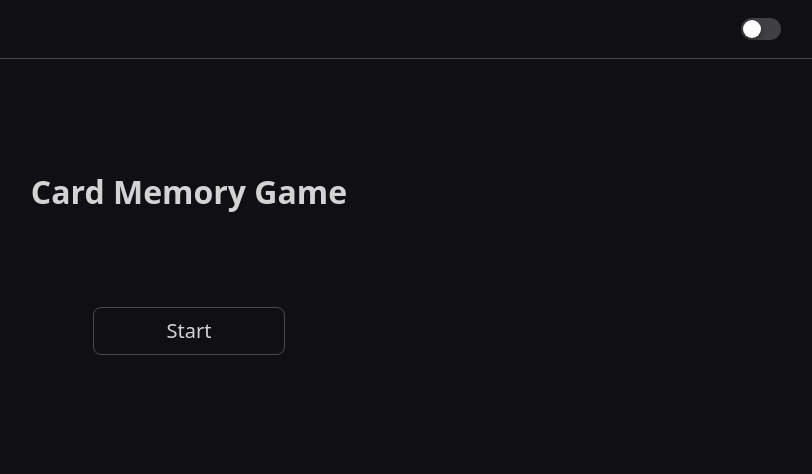
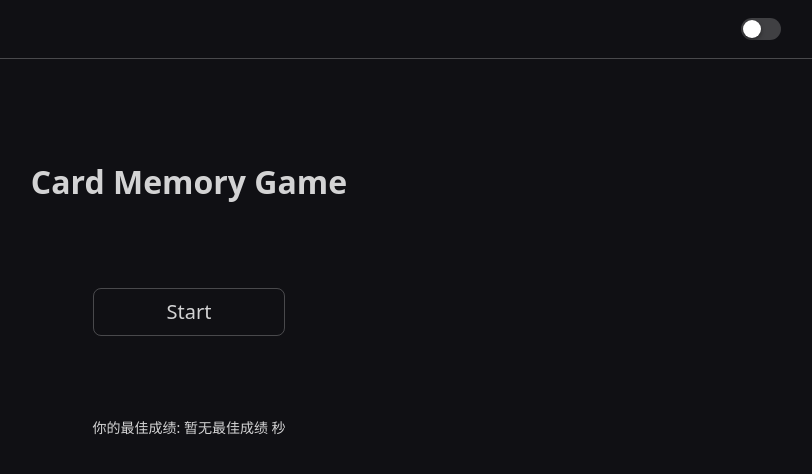
Before and after one commit to VaneBass/card-memory-game, a Vue app: page /#/ in a window 1280 px wide. Shown: the top 474 px of the page, without its empty margins (451-1263 px from the left). Built offline with nearby package versions, Linux system fonts and the light colour scheme.

Commit message:
添加新功能,记录最短用时;修复离开游戏页面时,卡片不重新排序的bug

```diff
--- a/src/pages/GamePage.vue
+++ b/src/pages/GamePage.vue
@@ -17,9 +17,10 @@
 import TheCard from "../components/TheCard.vue";
 import { NEl, useDialog } from "naive-ui";
 import { useCardStore } from "../store/cardStore";
-import { onMounted, ref } from "vue";
+import { onMounted, onUnmounted, ref } from "vue";
 import { shuffle } from "lodash-es";
 import { useRouter } from "vue-router";
+import { useTimeStore } from "../store/timeStore";
 
 let matchedCard = 0;
 let cardOne, cardTwo;
@@ -29,6 +30,8 @@ let cardStore = useCardStore();
 let cards = ref(cardStore.cards);
 cards.value = shuffle(cardStore.cards);
 
+let timeSotre = useTimeStore();
+
 let start = null;
 let end = null;
 
@@ -36,8 +39,14 @@ const router = useRouter();
 
 const dialog = useDialog();
 
+// 页面加载完成后，开始计时
 onMounted(() => {
   start = Date.now();
+});
+
+// 页面卸载时，卡片重新排序
+onUnmounted(() => {
+  shuffleCard();
 });
 
 // 卡片点击事件
@@ -73,7 +82,7 @@ function matchCards(content1, content2) {
     if (matchedCard === cards.value.length / 2) {
       end = Date.now();
       setTimeout(() => {
-        shuffleCard();
+        afterGameEnd();
         return;
       }, 1000);
     }
@@ -96,10 +105,16 @@ function matchCards(content1, content2) {
   }, 1000);
 }
 
-// 重置游戏界面，打乱卡片数组，重新计时
-function shuffleCard() {
-  matchedCard = 0;
-  cardOne = cardTwo = "";
+/*
+  一轮游戏结束后:
+  1. 保存最短时间记录
+  2. 弹出提示信息
+  3. 重新计算游戏用时
+  4. 打乱数组
+*/
+function afterGameEnd() {
+  // 保存最短时间
+  saveBestTime();
 
   // 弹出提示
   dialog.success({
@@ -116,7 +131,31 @@ function shuffleCard() {
     },
   });
 
+  // 重置游戏时间
   start = end = null;
+
+  // 打乱卡片数组
+  shuffleCard();
+}
+
+// 保存最佳成绩
+function saveBestTime() {
+  let usedTime = (end - start) / 1000;
+  let existingTime = Number(timeSotre.bestTime);
+
+  if (existingTime) {
+    timeSotre.bestTime = usedTime < existingTime ? usedTime : existingTime;
+  } else {
+    timeSotre.bestTime = usedTime;
+  }
+
+  localStorage.setItem("bestTime", timeSotre.bestTime);
+}
+
+// 重置游戏界面，打乱卡片数组
+function shuffleCard() {
+  matchedCard = 0;
+  cardOne = cardTwo = "";
 
   cards.value.forEach((card) => {
     card.isBack = true;
--- a/src/pages/HomePage.vue
+++ b/src/pages/HomePage.vue
@@ -7,28 +7,16 @@
           <n-button class="start">Start</n-button>
         </transition>
       </router-link>
+      <span>你的最佳成绩: {{ `${timeSotre.bestTime} 秒` || "暂无" }} </span>
     </div>
   </div>
 </template>
 
 <script setup>
 import { NButton } from "naive-ui";
-// import gsap from "gsap";
-// import { onBeforeRouteLeave } from "vue-router";
+import { useTimeStore } from "../store/timeStore";
 
-// function animationInOut(el) {
-//   onBeforeRouteLeave((to, from, next) => {
-//     gsap.to(el, {
-//       duration: 0.5,
-//       x: "-1000",
-//       autoAlpha: 0,
-//       ease: "power2.out",
-//       onComplete: () => {
-//         next();
-//       },
-//     });
-//   });
-// }
+let timeSotre = useTimeStore();
 </script>
 
 <style scoped>
@@ -39,9 +27,8 @@ import { NButton } from "naive-ui";
 
 .content-box .main-content {
   width: 100%;
-  height: 50%;
+  height: 60%;
   margin-top: 1rem;
-  /* background-color: bisque; */
 
   display: flex;
   flex-direction: column;
--- /dev/null
+++ b/src/store/timeStore.js
@@ -0,0 +1,14 @@
+import { defineStore } from "pinia";
+import { ref } from "vue";
+
+export const useTimeStore = defineStore("time", () => {
+  let localBestTime = localStorage.getItem("bestTime");
+
+  const bestTime = ref(null);
+
+  bestTime.value = localBestTime || "暂无最佳成绩";
+
+  return {
+    bestTime,
+  };
+});
```
